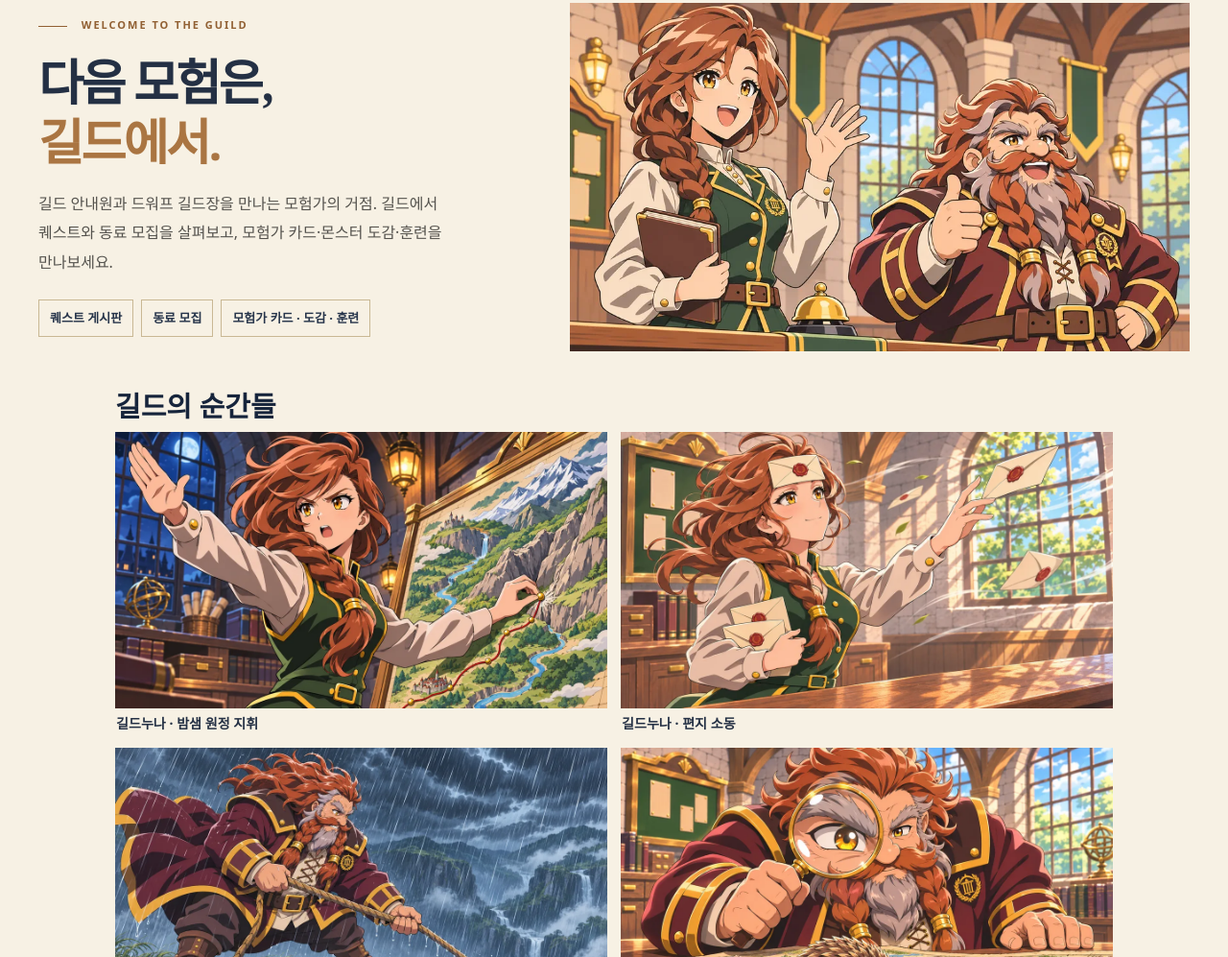
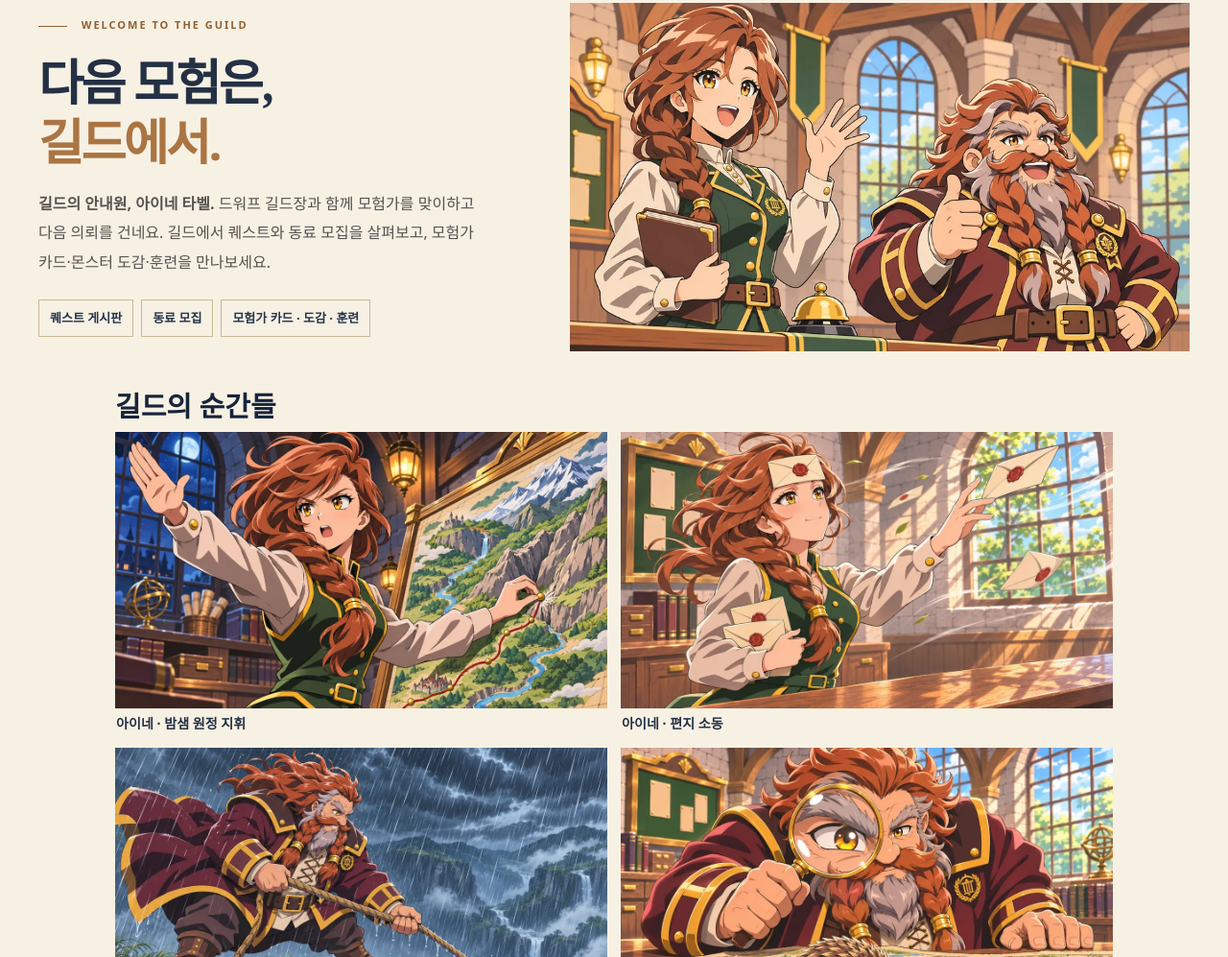
Before and after one commit to EugeneAhn777/dungeon-run-showcase, a plain HTML site: page index.html in a window 1280 px wide. Shown: the part 6733-7730 px from the top of the page at 96% size. Drawn offline with Linux system fonts and the light colour scheme.

Commit message:
Name the guild receptionist Aine Tabel

```diff
--- a/hero-stories-data.js
+++ b/hero-stories-data.js
@@ -50,8 +50,8 @@ window.DUNGEON_RUN_STORIES = (() => {
     },
     guild: {
       scenes: [
-        scene('guild-clerk-action', '길드누나 · 밤샘 원정 지휘', '커다란 지도 앞에서 손짓하며 원정 계획을 안내하는 길드 접수원'),
-        scene('guild-clerk-letters', '길드누나 · 편지 소동', '편지 한 장을 이마에 붙인 채 날아가는 편지를 붙잡는 길드 접수원'),
+        scene('guild-clerk-action', '아이네 · 밤샘 원정 지휘', '커다란 지도 앞에서 손짓하며 원정 계획을 안내하는 아이네'),
+        scene('guild-clerk-letters', '아이네 · 편지 소동', '편지 한 장을 이마에 붙인 채 날아가는 편지를 붙잡는 아이네'),
         scene('guild-master-rescue', '길드마스터 · 폭풍 속 구조', '폭우가 쏟아지는 바위 위에서 밧줄을 단단히 잡고 버티는 길드마스터'),
         scene('guild-master-guest', '길드마스터 · 돋보기 아래 숨은 손님', '탁자 위 지도에 잠든 고슴도치를 돋보기로 살피는 길드마스터')
       ]
--- a/index.html
+++ b/index.html
@@ -10,7 +10,7 @@
   <link rel="stylesheet" href="style.css?v=20261119-sprite-poses">
   <link rel="stylesheet" href="hero-stories.css?v=20261119-grid">
   <script src="app.js?v=20261119-sprite-poses" defer></script>
-  <script src="hero-stories-data.js?v=20261119-swordsman" defer></script>
+  <script src="hero-stories-data.js?v=aine-tabel-v1" defer></script>
   <script src="hero-stories.js?v=20261119-grid" defer></script>
 </head>
 <body>
@@ -85,8 +85,8 @@
     </div></section>
 
     <section class="guild section" id="guild" aria-labelledby="guild-title"><div class="wrap guild-grid">
-      <div class="guild-copy"><p class="eyebrow"><span></span> WELCOME TO THE GUILD</p><h2 id="guild-title">다음 모험은,<br><em>길드에서.</em></h2><p class="guild-lead">길드 안내원과 드워프 길드장을 만나는 모험가의 거점. 길드에서 퀘스트와 동료 모집을 살펴보고, 모험가 카드·몬스터 도감·훈련을 만나보세요.</p><div class="guild-features"><span>퀘스트 게시판</span><span>동료 모집</span><span>모험가 카드 · 도감 · 훈련</span></div></div>
-      <figure class="guild-illustration"><img src="images/promo/guild-welcome-1600.webp" srcset="images/promo/guild-welcome-960.webp 960w, images/promo/guild-welcome-1600.webp 1600w" sizes="(max-width: 700px) 100vw, 55vw" width="1600" height="900" loading="lazy" alt="길드 안내원과 드워프 길드장이 모험가를 반기는 모습"></figure>
+      <div class="guild-copy"><p class="eyebrow"><span></span> WELCOME TO THE GUILD</p><h2 id="guild-title">다음 모험은,<br><em>길드에서.</em></h2><p class="guild-lead"><strong>길드의 안내원, 아이네 타벨.</strong> 드워프 길드장과 함께 모험가를 맞이하고 다음 의뢰를 건네요. 길드에서 퀘스트와 동료 모집을 살펴보고, 모험가 카드·몬스터 도감·훈련을 만나보세요.</p><div class="guild-features"><span>퀘스트 게시판</span><span>동료 모집</span><span>모험가 카드 · 도감 · 훈련</span></div></div>
+      <figure class="guild-illustration"><img src="images/promo/guild-welcome-1600.webp" srcset="images/promo/guild-welcome-960.webp 960w, images/promo/guild-welcome-1600.webp 1600w" sizes="(max-width: 700px) 100vw, 55vw" width="1600" height="900" loading="lazy" alt="아이네 타벨과 드워프 길드장이 모험가를 반기는 모습"></figure>
     </div><div class="wrap"><section class="story-gallery story-gallery-guild" id="guild-stories" aria-labelledby="guild-stories-heading" hidden><h3 id="guild-stories-heading">길드의 순간들</h3><div class="story-grid"></div></section></div></section>
 
     <section class="lumi section" id="lumi" aria-labelledby="lumi-title"><div class="wrap lumi-grid"><div class="lumi-portrait"><div class="lumi-halo"></div><img id="lumi-image" src="images/lumi-companion.png" width="267" height="320" loading="lazy" alt="루미의 기본 표정"><span class="portrait-caption">YOUR LITTLE COMPANION <b>✦</b></span></div><div class="lumi-copy"><p class="eyebrow"><span></span> MEET LUMI</p><h2 id="lumi-title">혼자 달리는 길도<br><em>루미와 함께라면.</em></h2><p class="lumi-intro">작은 동료 루미가 모험의 곁을 지켜요.<br>버튼을 눌러 루미의 응원을 받아보세요.</p><div class="speech"><span aria-hidden="true">“</span><p id="lumi-message" aria-live="polite">오늘의 한 걸음도 멋진 모험이에요!</p></div><div class="lumi-audio-actions"><button id="cheer-button" class="button button-navy" type="button">루미의 응원 받기 <span aria-hidden="true">✦</span></button><button id="cheer-stop" class="text-button" type="button">음성 정지</button><label><input id="cheer-mute" type="checkbox"> 음소거</label></div><p id="cheer-status" class="lumi-note" role="status">버튼을 누르면 AI 생성 응원 음성을 미리 들을 수 있어요.</p><div class="lumi-features"><span>음성 안내</span><span>전투 회복</span><span>6가지 의상</span></div></div></div><div class="wrap"><section class="story-gallery story-gallery-lumi" id="lumi-stories" aria-labelledby="lumi-stories-heading" hidden><h3 id="lumi-stories-heading">루미의 순간들</h3><p class="story-tagline" data-story-tagline></p><div class="story-grid"></div></section></div></section>
```
Also changed, not shown: 1 other file.
